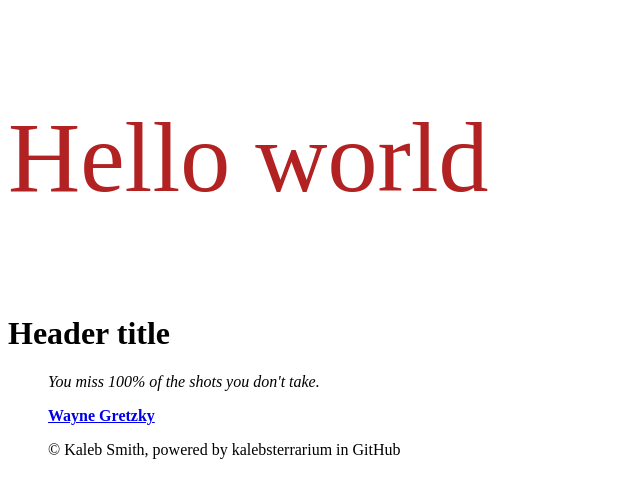
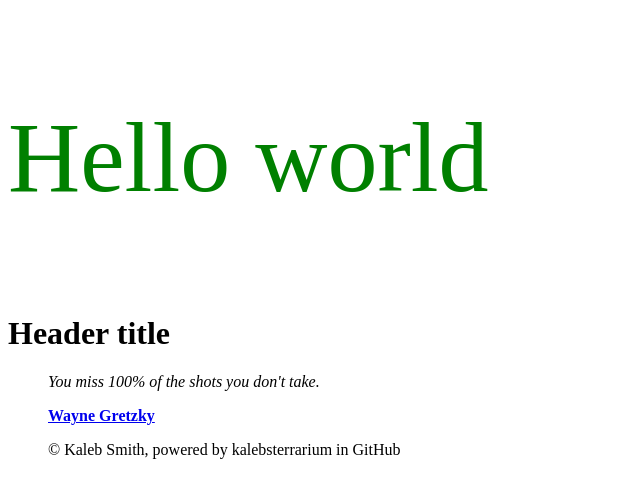
Before and after one commit to Kalebsterrarium/plants.github.io, a plain HTML site: page index.html in a window 1280 px wide. Shown: the whole page, without its empty margins (0-640 px from the left). Drawn offline with Linux system fonts and the light colour scheme.

Commit message:
Update index.html

```diff
--- a/index.html
+++ b/index.html
@@ -11,7 +11,7 @@
 
   <body>
 
-    <p style="color:firebrick; font-size:100px">Hello world</p>
+    <p style="color:green; font-size:100px">Hello world</p>
 
   <header><h1>Header title</h1></Header>
   <nav></nav>
```
